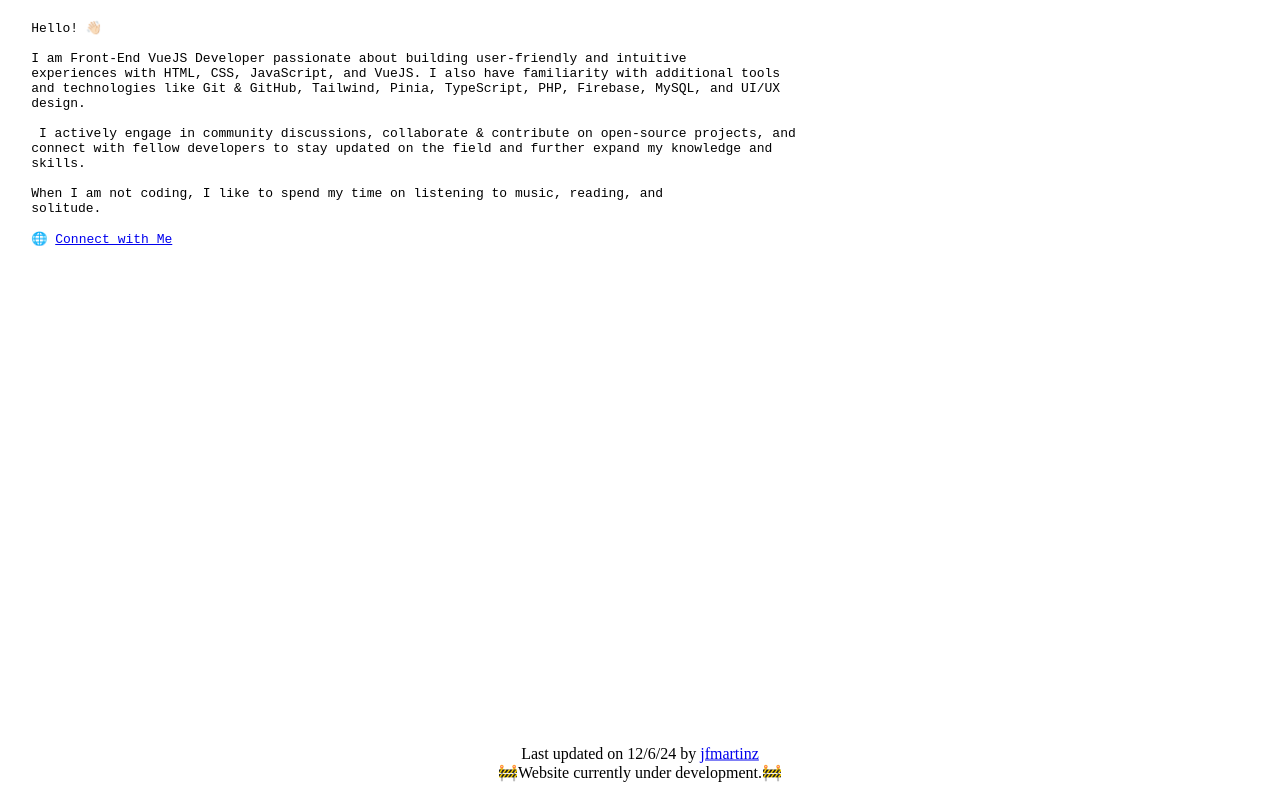
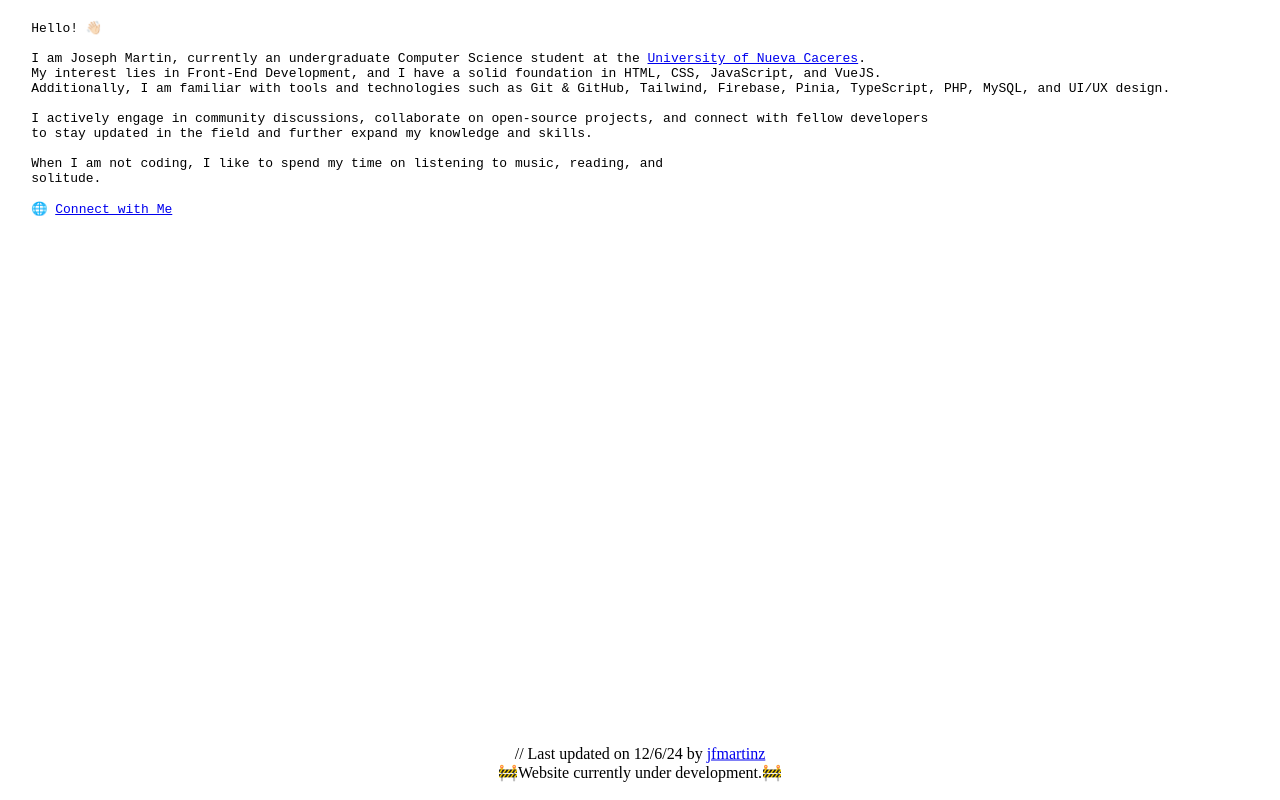
Before and after one commit to jfmartinz/portfolio, a Vue app: page / in a window 1280 px wide. Built offline with nearby package versions, Linux system fonts and the light colour scheme.

Commit message:
update description

```diff
--- a/src/components/HeroPage.vue
+++ b/src/components/HeroPage.vue
@@ -2,14 +2,12 @@
   <pre>
     Hello! 👋🏻
 
-    I am Front-End VueJS Developer passionate about building user-friendly and intuitive
-    experiences with HTML, CSS, JavaScript, and VueJS. I also have familiarity with additional tools
-    and technologies like Git & GitHub, Tailwind, Pinia, TypeScript, PHP, Firebase, MySQL, and UI/UX
-    design.
+    I am Joseph Martin, currently an undergraduate Computer Science student at the <a href="https://unc.edu.ph/">University of Nueva Caceres</a>.
+    My interest lies in Front-End Development, and I have a solid foundation in HTML, CSS, JavaScript, and VueJS.
+    Additionally, I am familiar with tools and technologies such as Git & GitHub, Tailwind, Firebase, Pinia, TypeScript, PHP, MySQL, and UI/UX design.
 
-     I actively engage in community discussions, collaborate & contribute on open-source projects, and
-    connect with fellow developers to stay updated on the field and further expand my knowledge and
-    skills.
+    I actively engage in community discussions, collaborate on open-source projects, and connect with fellow developers
+    to stay updated in the field and further expand my knowledge and skills.
 
     When I am not coding, I like to spend my time on listening to music, reading, and
     solitude.
@@ -18,7 +16,7 @@
   </pre>
 
   <div class="date">
-    Last updated on 12/6/24 by <a href="https://github.com/jfmartinz">jfmartinz</a>
+    // Last updated on 12/6/24 by <a href="https://github.com/jfmartinz">jfmartinz</a>
     <p>🚧Website currently under development.🚧</p>
   </div>
 </template>
```
